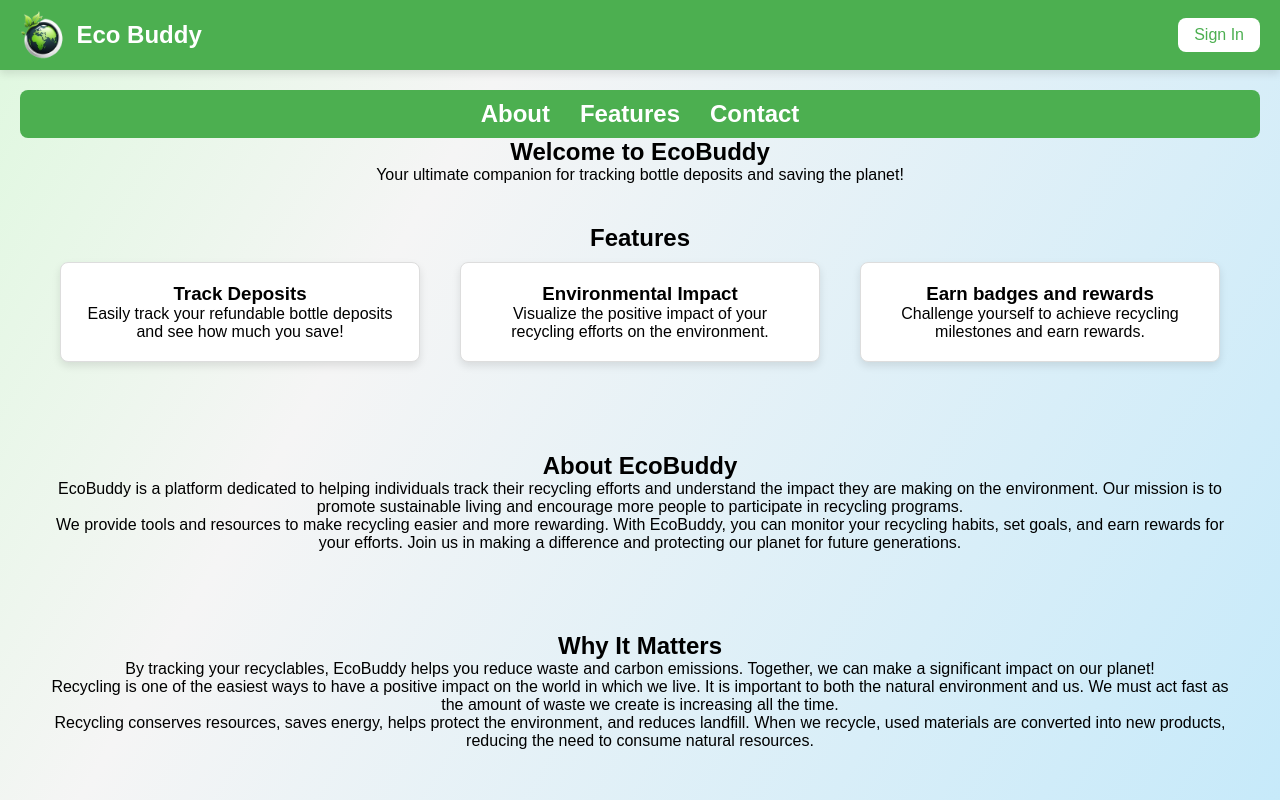
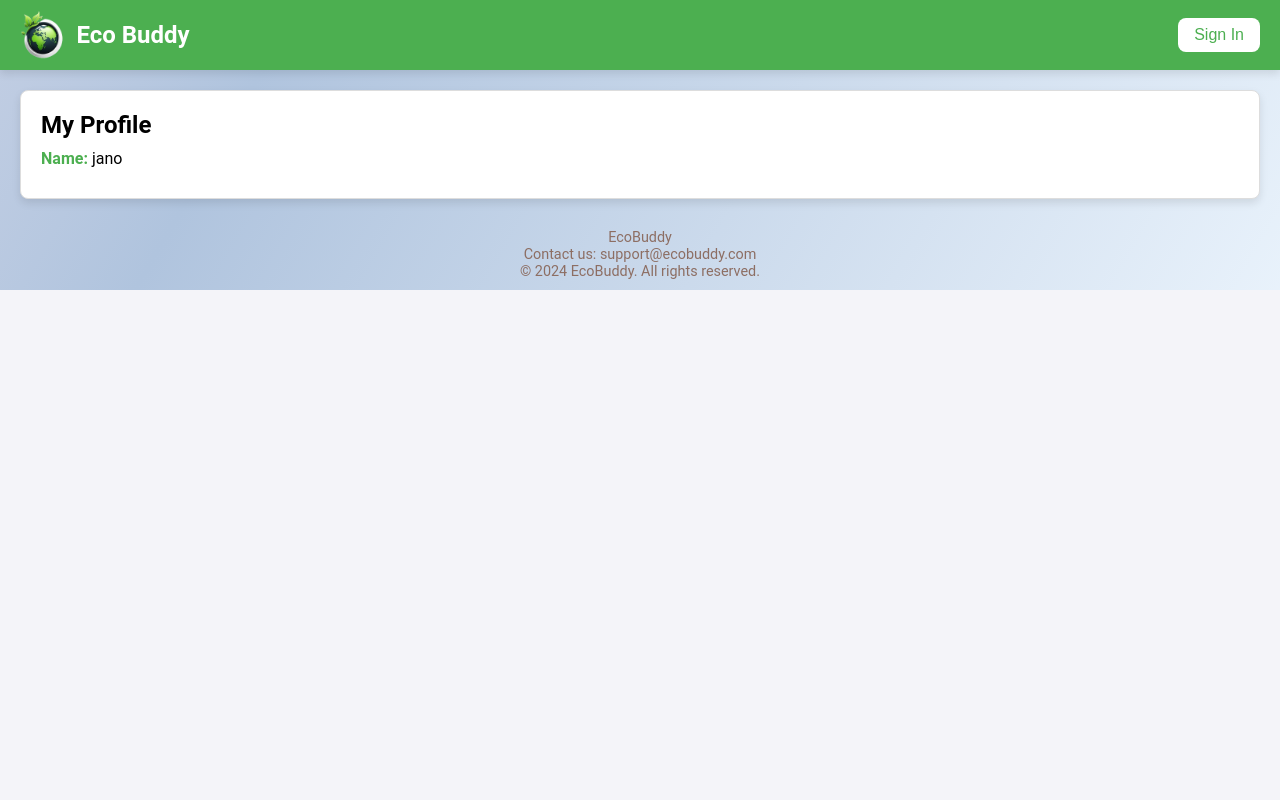
Before and after one commit to ed-hackathon-2024/kamarati-a-jano-repo, a React (Create React App) app in the folder frontend/: page / in a window 1280 px wide. Shown: the top 800 px of the page. Built offline with nearby package versions, Linux system fonts and the light colour scheme.

Commit message:
somethingsomething

```diff
--- a/frontend/src/App.js
+++ b/frontend/src/App.js
@@ -7,12 +7,13 @@ import MyProfile from "./components/MyProfile";
 import AuthForm from "./components/AuthForm";
 
 function App() {
-    const [isLoggedIn, setIsLoggedIn] = useState(false);
-    const [user, setUser] = useState(null);
+    const [isLoggedIn, setIsLoggedIn] = useState(true);
+    const [user, setUser] = useState("jano");
     const [showAuthForm, setShowAuthForm] = useState(false);
 
-    const handleLogin = (userData) => {
-        setUser(userData);
+    const handleLogin = (username) => {
+        console.log('handleLogin called with:', username); // Add this for debugging
+        setUser(username);
         setIsLoggedIn(true);
     };
 
--- a/frontend/src/components/AuthForm.js
+++ b/frontend/src/components/AuthForm.js
@@ -21,7 +21,7 @@ const AuthForm = ({ onClose, onLogin }) => {
             });
             console.log(`Status Code: ${response.status}`);
             console.log('Response JSON:', response.data);
-            onLogin(response.data.user);
+            onLogin(response.data.user.username);  // Pass `username` directly
             onClose();
         } catch (error) {
             console.error('Authentication failed:', error);
--- a/frontend/src/components/Header.js
+++ b/frontend/src/components/Header.js
@@ -3,7 +3,7 @@ import '../css/Header.css';
 import logo from '../assets/logo.png';
 import AuthForm from './AuthForm';
 
-const Header = () => {
+const Header = ({ user, onLogin }) => {
     const [isAuthFormVisible, setAuthFormVisible] = useState(false);
 
     const handleSignInClick = () => {
@@ -17,13 +17,17 @@ const Header = () => {
     return (
         <header className="header-container">
             <div className="logo-container">
-                <img src={logo} alt="Eco Buddy Logo" className="logo-image" /> {/* Add the logo image */}
+                <img src={logo} alt="Eco Buddy Logo" className="logo-image" />
                 <h1 className="logo-text">Eco Buddy</h1>
             </div>
             <div className="auth-options">
-                <button className="auth-button" onClick={handleSignInClick}>Sign In</button>
+                {user ? (
+                    <span className="username-display">{user}</span>
+                ) : (
+                    <button className="auth-button" onClick={handleSignInClick}>Sign In</button>
+                )}
             </div>
-            {isAuthFormVisible && <AuthForm onClose={handleCloseAuthForm} />}
+            {isAuthFormVisible && <AuthForm onClose={handleCloseAuthForm} onLogin={onLogin} />}
         </header>
     );
 };
--- a/frontend/src/components/HomePage.js
+++ b/frontend/src/components/HomePage.js
@@ -12,9 +12,10 @@ const HomePage = () => {
                 </nav>
             </header>
 
-            <section className="introduction">
+            <section className="hero">
                 <h1>Welcome to EcoBuddy</h1>
                 <p>Your ultimate companion for tracking bottle deposits and saving the planet!</p>
+                <a href="#features" className="cta-button">Get Started</a>
             </section>
 
             <section id="features" className="features">
@@ -29,7 +30,7 @@ const HomePage = () => {
                         <p>Visualize the positive impact of your recycling efforts on the environment.</p>
                     </div>
                     <div className="feature-card">
-                        <h3>Earn badges and rewards</h3>
+                        <h3>Earn Badges & Rewards</h3>
                         <p>Challenge yourself to achieve recycling milestones and earn rewards.</p>
                     </div>
                 </div>
@@ -52,32 +53,19 @@ const HomePage = () => {
             <section className="environment">
                 <h2>Why It Matters</h2>
                 <p>
-                    By tracking your recyclables, EcoBuddy helps you reduce waste and
-                    carbon emissions. Together, we can make a significant impact on our planet!
+                    By tracking your recyclables, EcoBuddy helps you reduce waste and carbon emissions. Together, we can make a significant impact on our planet!
                 </p>
                 <p>
-                    Recycling is one of the easiest ways to have a positive impact on the world in which we live.
-                    It is important to both the natural environment and us. We must act fast as the amount of waste
-                    we create is increasing all the time.
-                </p>
-                <p>
-                    Recycling conserves resources, saves energy, helps protect the environment, and reduces landfill.
-                    When we recycle, used materials are converted into new products, reducing the need to consume
-                    natural resources.
+                    Recycling conserves resources, saves energy, helps protect the environment, and reduces landfill. When we recycle, used materials are converted into new products, reducing the need to consume natural resources.
                 </p>
             </section>
 
             <section id="contact" className="contact">
                 <h2>Contact Us</h2>
                 <p>
-                    Have questions or need support? Reach out to us at <a
-                    href="mailto:support@ecobuddy.com">support@ecobuddy.com</a>.
-                    We are here to help you with any inquiries or issues you may have.
+                    Have questions or need support? Reach out to us at <a href="mailto:support@ecobuddy.com">support@ecobuddy.com</a>.
                 </p>
-                <p>
-                    Follow us on social media to stay updated with the latest news and tips on recycling and sustainable
-                    living:
-                </p>
+                <p>Follow us on social media to stay updated with the latest news and tips on recycling and sustainable living:</p>
                 <ul>
                     <li><a href="https://facebook.com/ecobuddy">Facebook</a></li>
                     <li><a href="https://twitter.com/ecobuddy">Twitter</a></li>
--- a/frontend/src/components/MyProfile.js
+++ b/frontend/src/components/MyProfile.js
@@ -6,10 +6,7 @@ const MyProfile = ({ user }) => {
         <div className="my-profile">
             <h2>My Profile</h2>
             <div className="profile-info">
-                <p><strong>Name:</strong> {user.name}</p>
-                <p><strong>Email:</strong> {user.email}</p>
-                <p><strong>Total Deposits:</strong> {user.totalDeposits}</p>
-                <p><strong>Badges Earned:</strong> {user.badges.join(", ")}</p>
+                <p><strong>Name:</strong> {user}</p>
             </div>
         </div>
     );
--- a/frontend/src/css/App.css
+++ b/frontend/src/css/App.css
@@ -15,9 +15,9 @@
 }
 
 .gradient-background {
-    background: linear-gradient(300deg,#b3e5fc,#f5f5f5,#afffaf);
+    background: linear-gradient(300deg,aliceblue,lightsteelblue,lavenderblush);
     background-size: 180% 180%;
-    animation: gradient-animation 18s ease infinite;
+    animation: gradient-animation 10s ease infinite;
 }
 
 @keyframes gradient-animation {
--- a/frontend/src/css/HomePage.css
+++ b/frontend/src/css/HomePage.css
@@ -1,64 +1,181 @@
-/* General styles */
+/* General Styles */
 body {
-    font-family: Arial, sans-serif;
+    font-family: 'Roboto', sans-serif;
     margin: 0;
     padding: 0;
     box-sizing: border-box;
+    background-color: #f4f4f9;
 }
 
+/* Container for the entire page */
 .home-page {
     text-align: center;
     padding: 20px;
 }
 
+/* Header */
 .header {
     background-color: #4CAF50;
-    padding: 10px 0;
+    padding: 20px 0;
     color: white;
     animation: slideIn 1s ease-out;
 }
 
 .nav a {
     color: white;
-    margin: 0 15px;
+    margin: 0 20px;
     text-decoration: none;
-    font-weight: bold;
+    font-weight: 600;
+    font-size: 18px;
 }
 
 .nav a:hover {
     text-decoration: underline;
+    color: #d4edda;
 }
 
+/* Hero Section */
 .hero {
-    background-color: #f4f4f4;
-    padding: 50px 20px;
+    background-color: #fff;
+    padding: 80px 20px;
+    color: #4CAF50;
     animation: fadeIn 2s ease-in;
+    text-align: center;
 }
 
-.features, .environment, .about, .contact {
-    padding: 40px 20px;
+.hero h1 {
+    font-size: 36px;
+    font-weight: 700;
+    margin-bottom: 20px;
+}
+
+.hero p {
+    font-size: 18px;
+    margin-bottom: 30px;
+}
+
+.cta-button {
+    background-color: #4CAF50;
+    color: white;
+    padding: 15px 30px;
+    border-radius: 30px;
+    text-decoration: none;
+    font-size: 18px;
+    font-weight: bold;
+    transition: background-color 0.3s ease;
+}
+
+.cta-button:hover {
+    background-color: #388E3C;
+}
+
+/* Features Section */
+.features {
+    padding: 60px 20px;
+    background-color: #fff;
     animation: fadeInUp 1.5s ease-in;
+}
+
+.features h2 {
+    font-size: 28px;
+    margin-bottom: 20px;
+    color: #333;
 }
 
 .feature-cards {
     display: flex;
-    justify-content: space-around;
+    justify-content: center;
+    gap: 20px;
     flex-wrap: wrap;
 }
 
 .feature-card {
     background-color: #fff;
-    border: 1px solid #ddd;
-    border-radius: 8px;
-    padding: 20px;
-    margin: 10px;
-    width: 30%;
-    box-shadow: 0 4px 8px rgba(0, 0, 0, 0.1);
-    transition: transform 0.3s;
+    border-radius: 10px;
+    box-shadow: 0 8px 15px rgba(0, 0, 0, 0.1);
+    padding: 30px;
+    width: 250px;
+    text-align: center;
+    transition: transform 0.3s ease, box-shadow 0.3s ease;
 }
 
 .feature-card:hover {
     transform: translateY(-10px);
+    box-shadow: 0 12px 25px rgba(0, 0, 0, 0.1);
+}
+
+.feature-card h3 {
+    font-size: 22px;
+    color: #4CAF50;
+    margin-bottom: 15px;
+}
+
+.feature-card p {
+    font-size: 16px;
+    color: #666;
+}
+
+/* About Section */
+.about {
+    padding: 60px 20px;
+    background-color: #e8f5e9;
+}
+
+.about p {
+    font-size: 18px;
+    color: #333;
+    line-height: 1.6;
+    margin-bottom: 20px;
+}
+
+/* Environment Section */
+.environment {
+    padding: 60px 20px;
+    background-color: #fff;
+}
+
+.environment p {
+    font-size: 18px;
+    color: #333;
+    line-height: 1.6;
+}
+
+/* Contact Section */
+.contact {
+    padding: 60px 20px;
+    background-color: #e8f5e9;
+}
+
+.contact a {
+    color: #4CAF50;
+    text-decoration: none;
+    font-weight: bold;
+}
+
+.contact a:hover {
+    text-decoration: underline;
+}
+
+/* Footer Social Media */
+ul {
+    list-style: none;
+    padding: 0;
+}
+
+ul li {
+    display: inline-block;
+    margin: 10px;
+}
+
+ul li a {
+    color: #4CAF50;
+    font-size: 18px;
+    text-decoration: none;
+    transition: color 0.3s ease;
+}
+
+ul li a:hover {
+    color: #388E3C;
 }
 
 /* Animations */
```
Also changed, not shown: 1 other file (tests, documents, lock files or other folders).
